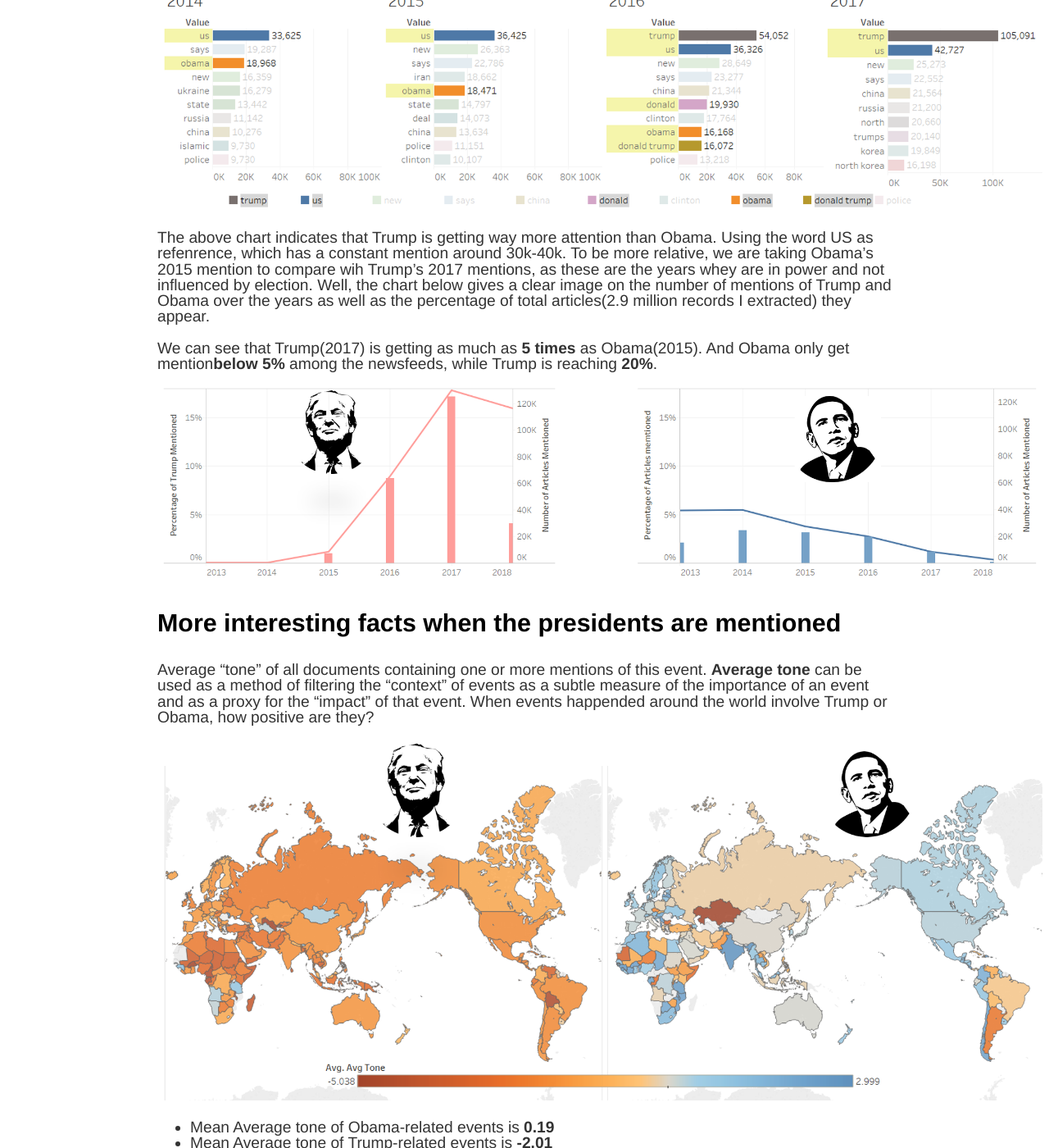
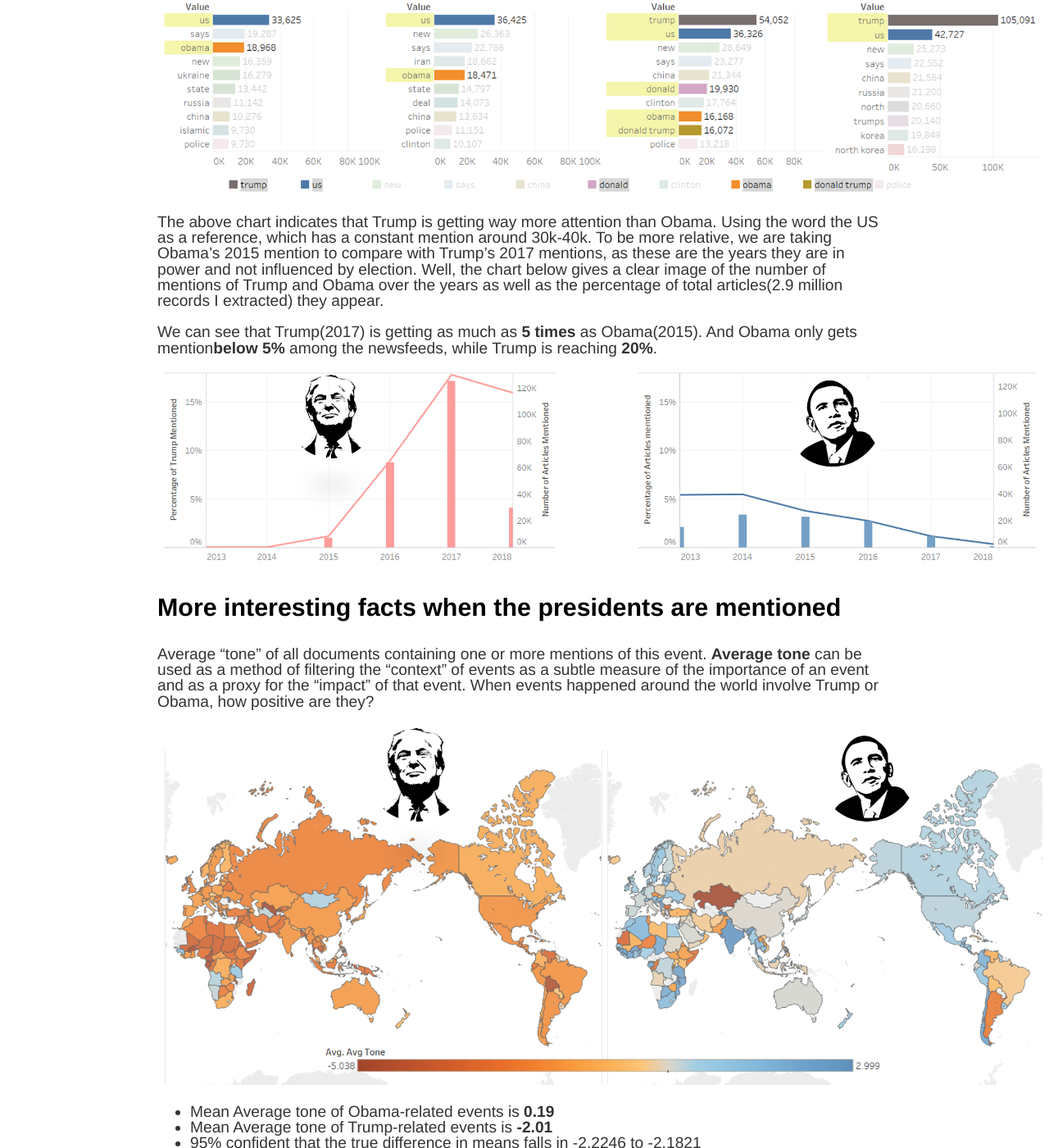
Before and after one commit to elodielu/elodielu.github.io, a Jekyll site: the page built from _posts/2018-04-19-text-analysis-media.md, in a window 1280 px wide and 1400 px high, scrolled down 2454 px. Shown: the whole window at 82% size. Built offline with Jekyll 4.4.1, drawn with Linux system fonts in a browser that asks for light colours; some of the changed text lies outside the part shown.

Commit message:
Update 2018-04-19-text-analysis-media.md

```diff
--- a/_posts/2018-04-19-text-analysis-media.md
+++ b/_posts/2018-04-19-text-analysis-media.md
@@ -21,15 +21,15 @@ To show this result is not from photoshop but from data science;
 
 ## Let data speak
 
-**Brief intro of the amazing GDELT project**
+**Brief intro to the amazing GDELT project**
 
-[GDELT](https://www.gdeltproject.org/) Project monitors the world's broadcast, print, and web news from nearly every corner of every country in over 100 languages and identifies the people, locations, organizations, themes, sources, emotions, counts, quotes, images and events driving our global society every second of every day, creating a free open platform for computing on the entire world.(quote form their webisite) [GDELT schema](https://elodielu.github.io/material/megadata.pdf)
+[GDELT](https://www.gdeltproject.org/) Project monitors the world's broadcast, print, and web news from nearly every corner of every country in over 100 languages and identifies the people, locations, organizations, themes, sources, emotions, counts, quotes, images and events driving our global society every second of every day, creating a free open platform for computing on the entire world.(quote from their website) [GDELT schema](https://elodielu.github.io/material/megadata.pdf)
 
 ### Data source
 <img src="https://elodielu.github.io/picture/data_source.png" width = "1080">
 
-In total I extract 2.9 million records from the US mainstream media starting 2013 to start my analysis. They can be classified into 3 categories for a larger cover of the events;
-* Political and general: Wahsington Post, New York Times
+In total, I extract 2.9 million records from the US mainstream media starting 2013 to start my analysis. They can be classified into 3 categories for a larger coverage of the events;
+* Political and general: Washington Post, New York Times
 * Business: Wall Street Journal, Bloomberg
 * Fashion and Culture: Vogue, Cosmopolitan, and New Yorker
 
@@ -43,34 +43,34 @@ Top 10 words of the Year
 
 <img src="https://elodielu.github.io/picture/wordcount.png" width = "1080">
 
-The above chart indicates that Trump is getting way more attention than Obama. Using the word US as refenrence, which has a constant mention around 30k-40k. To be more relative, we are taking Obama's 2015 mention to compare wih Trump's 2017 mentions, as these are the years whey are in power and not influenced by election. Well, the chart below gives a clear image on the number of mentions of Trump and Obama over the years as well as the percentage of total articles(2.9 million records I extracted) they appear.
+The above chart indicates that Trump is getting way more attention than Obama. Using the word the US as a reference, which has a constant mention around 30k-40k. To be more relative, we are taking Obama's 2015 mention to compare with Trump's 2017 mentions, as these are the years they are in power and not influenced by election. Well, the chart below gives a clear image of the number of mentions of Trump and Obama over the years as well as the percentage of total articles(2.9 million records I extracted) they appear.
 
-We can see that Trump(2017) is getting as much as **5 times** as Obama(2015). And Obama only get mention**below 5%** among the newsfeeds, while Trump is reaching **20%**.
+We can see that Trump(2017) is getting as much as **5 times** as Obama(2015). And Obama only gets mention**below 5%** among the newsfeeds, while Trump is reaching **20%**.
 
 <img src="https://elodielu.github.io/picture/president2.png" width = "1080">
 
 ### More interesting facts when the presidents are mentioned
 
-Average “tone” of all documents containing one or more mentions of this event. **Average tone** can be used as a method of filtering the “context” of events as a subtle measure of the importance of an event and as a proxy for the “impact” of that event. When events happended around the world involve Trump or Obama, how positive are they?
+Average “tone” of all documents containing one or more mentions of this event. **Average tone** can be used as a method of filtering the “context” of events as a subtle measure of the importance of an event and as a proxy for the “impact” of that event. When events happened around the world involve Trump or Obama, how positive are they?
 
 <img src="https://elodielu.github.io/picture/tone2.png" width = "1080">
 
 * Mean Average tone of Obama-related events is **0.19**
 * Mean Average tone of Trump-related events is **-2.01**
-* 95% confident the true difference in means falls in  -2.2246 to -2.1821
+* 95% confident  that the true difference in means falls in  -2.2246 to -2.1821
 
 The common range for average tone is from -10 to 10, President Trump is really not doing good in this round.
 
 <br>
 
-**Goldstein Scale** captures the theoretical potential impact that type of event will have on the stability of a country. When events happended around the world involve Trump or Obama, what's the impact on the country?
+**Goldstein Scale** captures the theoretical potential impact that type of event will have on the stability of a country. When events happened around the world involve Trump or Obama, what's the impact on the country?
 
 <img src="https://elodielu.github.io/picture/gscore.png" width = "500">    <img src="https://elodielu.github.io/picture/gscore2.png" width = "500">
 
-The media is in much favor of Obama, but the events impact of country stability does not seem to be a clear difference big enough to caught by human eyes. Tjerefore, I ran a statistical test. Well the t test show that there is significant difference between the Goldstein Scale of obama-related and trump-related events.
+The media is in much favor of Obama, but the impact of the event of country stability does not seem to be a clear difference big enough to caught by human eyes. Therefore, I ran a statistical test. Well, the t-test shows that there is a significant difference between the Goldstein Scale of Obama-related and Trump-related events.
 * Mean Goldstein Scale of Obama-related events is **0.88**
 * Mean Goldstein Scale of Trump-related events is **0.72**
-* 95% confident the true difference in means falls in  0.1301 to 0.1962
+* 95% confident that the true difference in means falls in  0.1301 to 0.1962
 
 Obama is doing slightly better in involving with more good events that bring stability to the related country.
 
```
Also changed, not shown: other parts of _posts/2018-04-19-text-analysis-media.md (+2 -2 lines).
